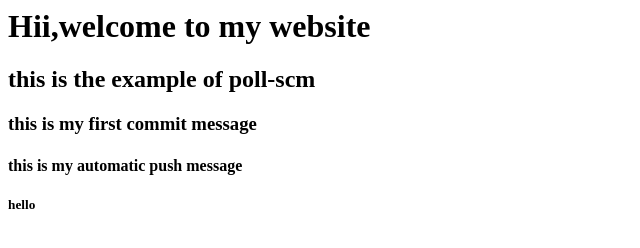
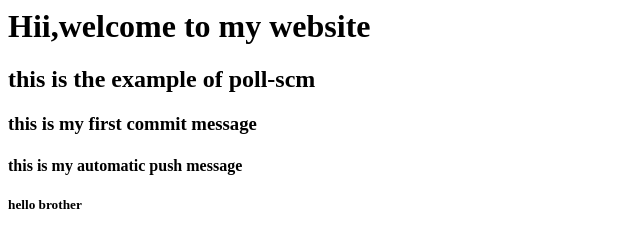
Before and after one commit to skumawat08/webpage, a plain HTML site: page index.html in a window 1280 px wide. Shown: the full height of the page, 0-640 px from the left. Drawn offline with Linux system fonts and the light colour scheme.

Commit message:
one more commit

```diff
--- a/index.html
+++ b/index.html
@@ -2,4 +2,4 @@
 <h2>this is the example of poll-scm</h2>
 <h3>this is my first commit message</h3>
 <h4>this is my automatic push message</h4>
-<h5>hello</h5>
+<h5>hello brother</h5>
```
